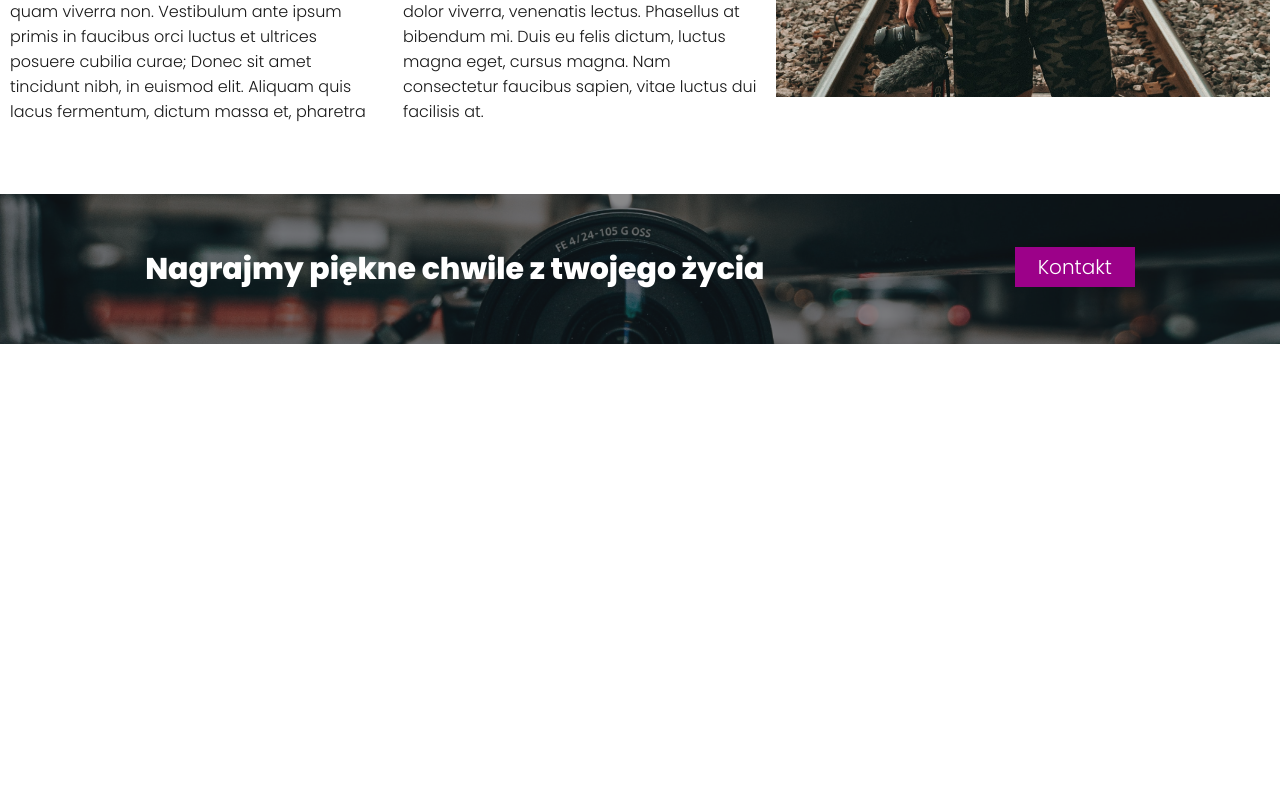
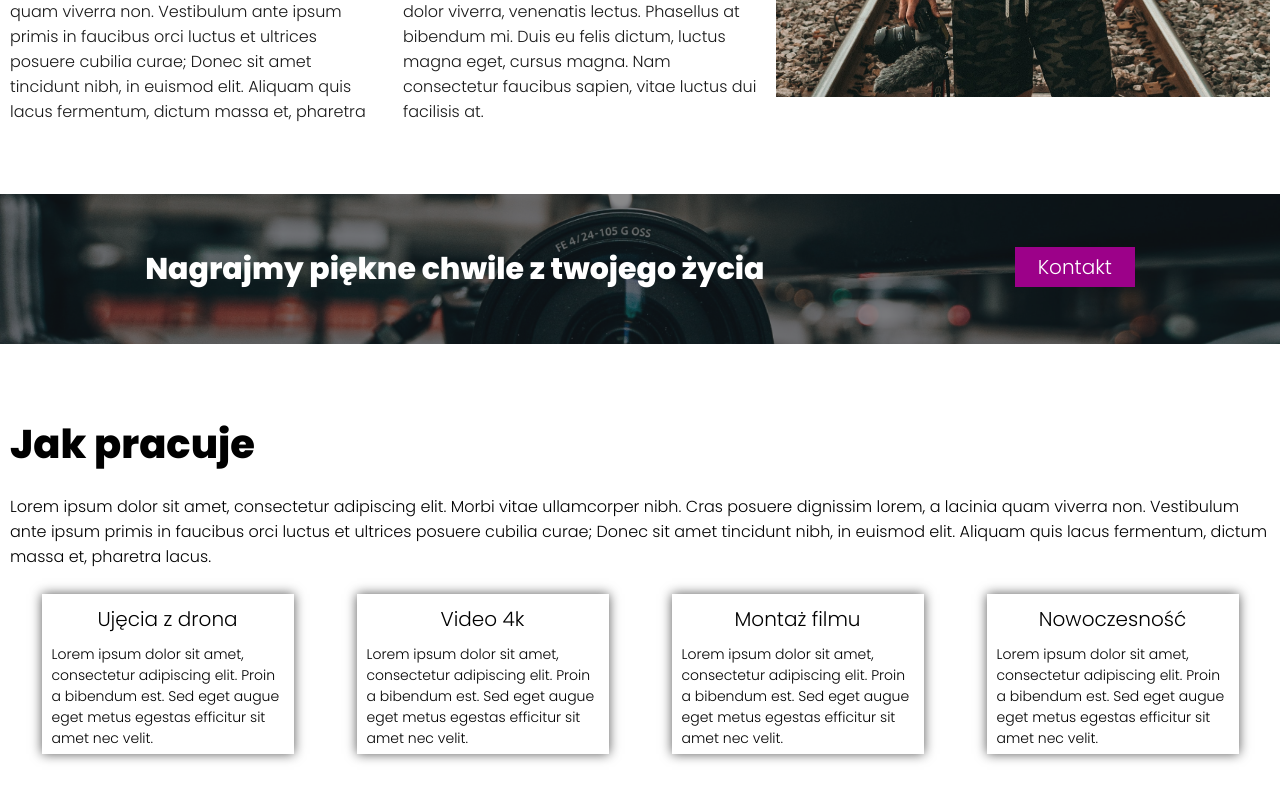
Before and after one commit to DawidDev/camerman, a React (Create React App) app: page / in a window 1280 px wide. Shown: the part 1423-2223 px from the top of the page. Before the commit the page ends 1837 px from the top, so only its background shows below. Built offline with nearby package versions, Linux system fonts and the light colour scheme.

Commit message:
Make 'HowWorking' section.

```diff
--- /dev/null
+++ b/src/components/Benefits.js
@@ -0,0 +1,80 @@
+import React from 'react';
+
+import styled from 'styled-components';
+
+const Benefit = styled.div`
+    width: 20%;
+    min-width: 200px;
+    height: auto;
+    margin-top: 25px;
+    padding: 0 10px 5px 10px;
+    box-shadow: 0px 0px 11px 0px rgba(0,0,0,0.66);
+    transition: 0.25s;
+
+    h5 {
+        font-size: 20px;
+        font-weight: 400;
+        text-align: center;
+        padding: 10px;
+    }
+
+    p {
+        font-size: 14px;
+    }
+
+    :hover {
+        box-shadow: 0px 0px 11px 0px  #9C0189;
+    }
+
+    @media (max-width: 768px) {
+        width: 80%;
+
+        h5 {
+            font-size: 30px;
+        }
+
+        p {
+            font-size: 15px;
+            margin: 0 20px 20px 20px;
+        }
+    }
+
+`
+
+const tab = [
+    {
+    title: "Ujęcia z drona",
+    txt: "Lorem ipsum dolor sit amet, consectetur adipiscing elit. Proin a bibendum est. Sed eget augue eget metus egestas efficitur sit amet nec velit."
+    },
+    {
+    title: "Video 4k",
+    txt: "Lorem ipsum dolor sit amet, consectetur adipiscing elit. Proin a bibendum est. Sed eget augue eget metus egestas efficitur sit amet nec velit."
+    },
+    {
+    title: "Montaż filmu",
+    txt: "Lorem ipsum dolor sit amet, consectetur adipiscing elit. Proin a bibendum est. Sed eget augue eget metus egestas efficitur sit amet nec velit."
+    },
+    {
+    title: "Nowoczesność",
+    txt: "Lorem ipsum dolor sit amet, consectetur adipiscing elit. Proin a bibendum est. Sed eget augue eget metus egestas efficitur sit amet nec velit."
+    },
+]
+
+const Benefits = () => {
+    const readyData = tab.map(item => {
+        return(
+            <Benefit key={item.title}>
+                <h5>{item.title}</h5>
+                <p>{item.txt}</p>
+            </Benefit>
+        )
+    })
+
+    return (
+        <>
+            {readyData}
+        </>
+     );
+}
+
+export default Benefits;
--- /dev/null
+++ b/src/components/HomePage/HowWorking.js
@@ -0,0 +1,46 @@
+import React from 'react';
+
+import styled from 'styled-components';
+
+import Benefits from '../Benefits'
+
+const MainContainer = styled.div`
+    width: 100%;
+    margin-bottom: 70px;
+    padding: 0 10px;
+
+    .block, .block-2 {
+        width: 100%;
+        max-width: 1400px;
+        margin: 0 auto;
+
+        h3 {
+            font-size: 40px;
+            margin-bottom: 20px;
+        }
+    }
+
+    .block-2 {
+        display: flex;
+        justify-content: space-around;
+        flex-wrap: wrap;
+    }
+
+
+`
+
+const HowWorking = () => {
+    return (
+        <MainContainer>
+            <div className="block">
+                <h3>Jak pracuje</h3>
+                <p>Lorem ipsum dolor sit amet, consectetur adipiscing elit. Morbi vitae ullamcorper nibh. Cras posuere dignissim lorem, a lacinia quam viverra non. Vestibulum ante ipsum primis in faucibus orci luctus et ultrices posuere cubilia curae; Donec sit amet tincidunt nibh, in euismod elit. Aliquam quis lacus fermentum, dictum massa et, pharetra lacus. </p>
+            </div>
+            <div className="block-2">
+                <Benefits />
+            </div>
+        </MainContainer>
+     );
+}
+
+export default HowWorking;
--- a/src/components/Incentive.js
+++ b/src/components/Incentive.js
@@ -22,7 +22,7 @@ const MainContainer = styled.div`
         position: absolute;
         top: 0; left: 0;
         width: 100%; height: 100%;
-        background-color: #181818;;
+        background-color: #181818;
         opacity: ${({ typeBackground }) => (typeBackground === "contact" ? `0.5` : `1`)};
     }
 
--- a/src/pages/Home.js
+++ b/src/pages/Home.js
@@ -3,6 +3,7 @@ import React from 'react';
 import Jumbutron from '../components/Jumbutron'
 import AboutMe from '../components/HomePage/AboutMe'
 import Incentive from '../components/Incentive'
+import HowWorking from '../components/HomePage/HowWorking'
 
 const Home = () => {
     return (
@@ -10,6 +11,7 @@ const Home = () => {
             <Jumbutron type="homePage" />
             <AboutMe />
             <Incentive type="contact"/>
+            <HowWorking />
         </>
      );
 }
```
